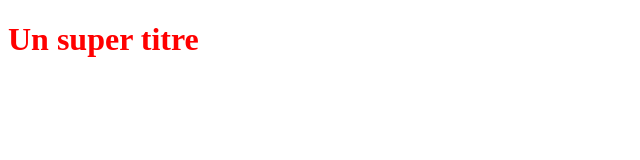
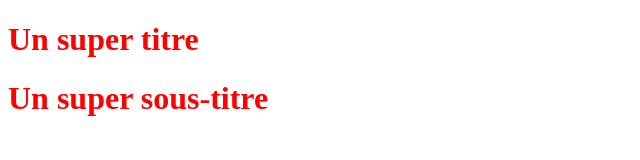
Before and after one commit to Ekaabar/OpenClassroomsProject, a plain HTML site: page index.html in a window 1280 px wide. Shown: the whole page, without its empty margins (0-640 px from the left). Drawn offline with Linux system fonts and the light colour scheme.

Commit message:
ajout des fichiers html

```diff
--- a/index.html
+++ b/index.html
@@ -6,5 +6,6 @@
 </head>
 <body>
    <h1>Un super titre</h1>
+   <h1>Un super sous-titre</h1>
 </body>
 </html>
```
